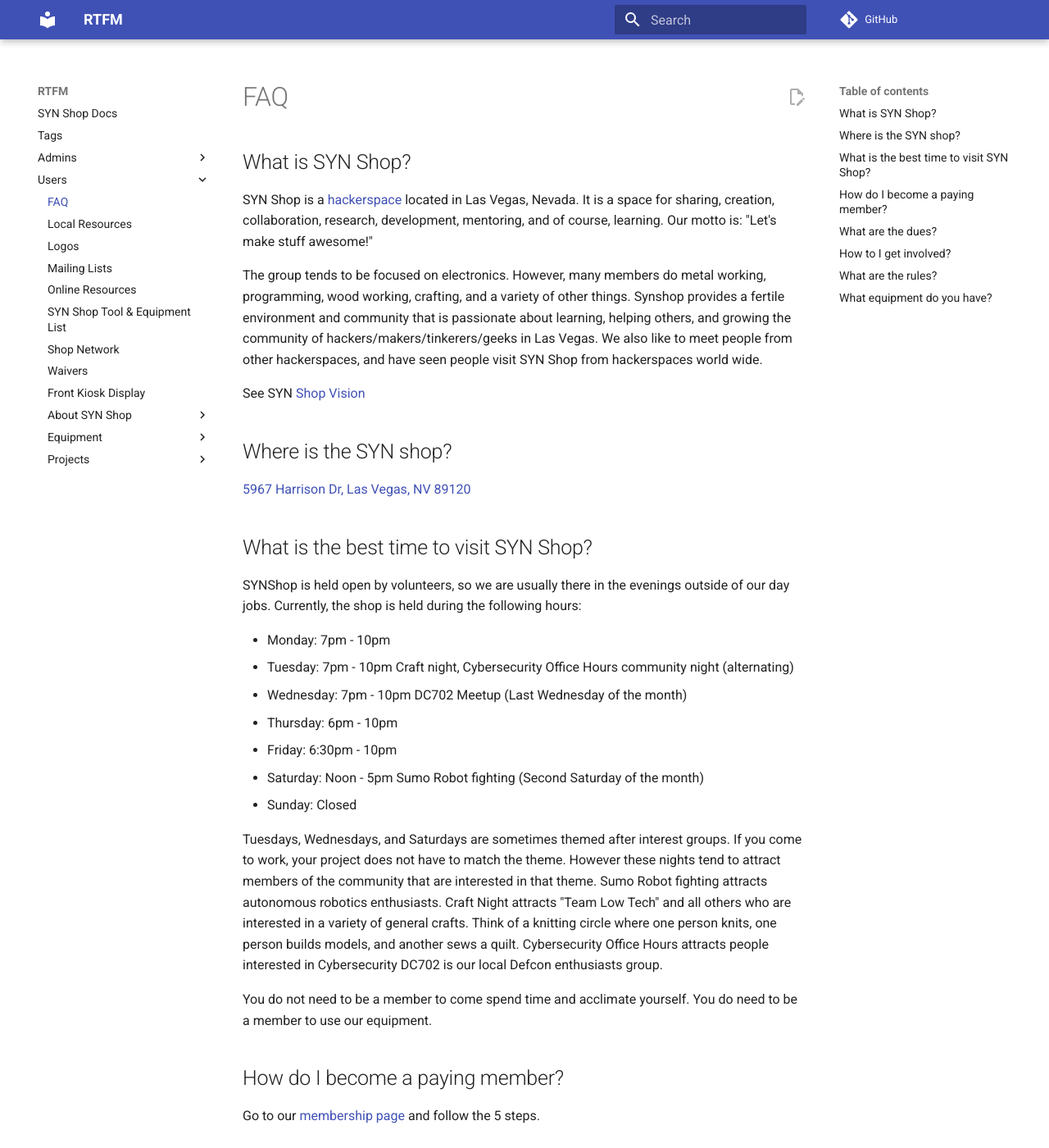
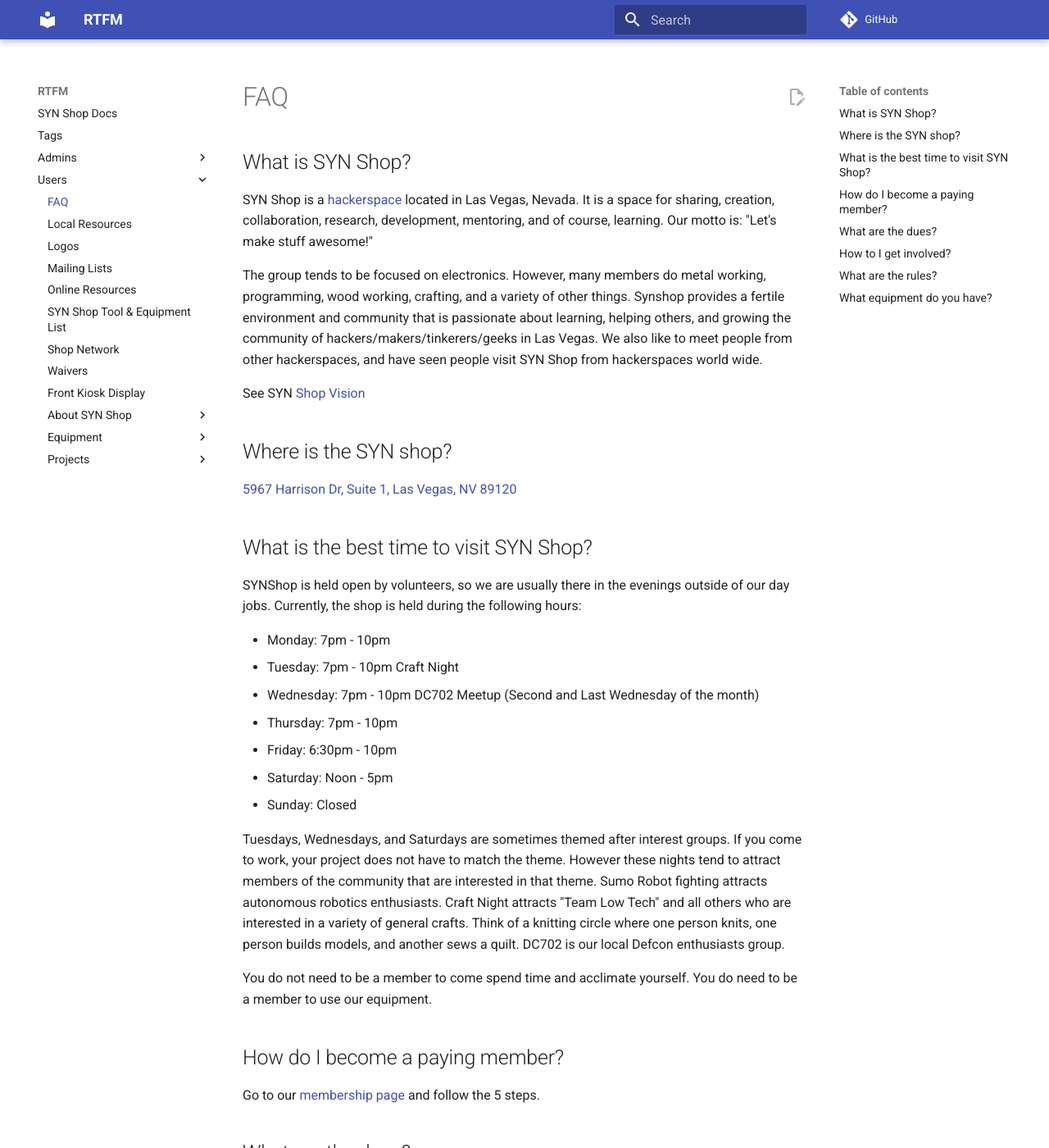
Before and after one commit to synshop/rtfm, an MkDocs documentation site: the page built from docs/users/FAQ.md, in a window 1280 px wide and 1400 px high. Shown: the whole window at 82% size. Built offline with MkDocs 1.6.1 and Material for MkDocs 9.7.7, drawn with Linux system fonts in a browser that asks for light colours; comment, search, counter and statistics services are not loaded.

Commit message:
Update FAQ.md
Updated hours and fixed descriptions.

```diff
--- a/docs/users/FAQ.md
+++ b/docs/users/FAQ.md
@@ -17,7 +17,7 @@
 
 ## Where is the SYN shop?
 
-[5967 Harrison Dr, Las Vegas, NV 89120](https://www.google.com/maps/place/5967%20Harrison%20Dr,%20Las%20Vegas,%20NV%2089120)
+[5967 Harrison Dr, Suite 1, Las Vegas, NV 89120](https://www.google.com/maps/place/5967%20Harrison%20Dr,%20Las%20Vegas,%20NV%2089120)
 
 
 ## What is the best time to visit SYN Shop?
@@ -26,19 +26,18 @@
 the shop is held during the following hours:
 
 * Monday: 7pm - 10pm
-* Tuesday:  7pm - 10pm  Craft night, Cybersecurity Office Hours community night (alternating)
-* Wednesday: 7pm - 10pm   DC702 Meetup (Last Wednesday of the month)
-* Thursday: 6pm - 10pm
+* Tuesday:  7pm - 10pm  Craft Night
+* Wednesday: 7pm - 10pm   DC702 Meetup (Second and Last Wednesday of the month)
+* Thursday: 7pm - 10pm
 * Friday: 6:30pm - 10pm
-* Saturday: Noon - 5pm   Sumo Robot fighting (Second Saturday of the month)
+* Saturday: Noon - 5pm
 * Sunday: Closed
 
 Tuesdays, Wednesdays, and Saturdays are sometimes themed after interest groups. If you come to work, your project
 does not have to match the theme. However these nights tend to attract members of the community
 that are interested in that theme. Sumo Robot fighting attracts autonomous robotics enthusiasts. Craft Night
  attracts "Team Low Tech" and all others who are interested in a variety of general crafts. Think
- of a knitting circle where one person knits, one person builds models, and another sews a quilt. Cybersecurity Office Hours
- attracts people interested in Cybersecurity DC702 is our local Defcon enthusiasts group.
+ of a knitting circle where one person knits, one person builds models, and another sews a quilt. DC702 is our local Defcon enthusiasts group.
 
 You do not need to be a member to come spend time and acclimate yourself. You do need to be a member to use our equipment.
 
```
